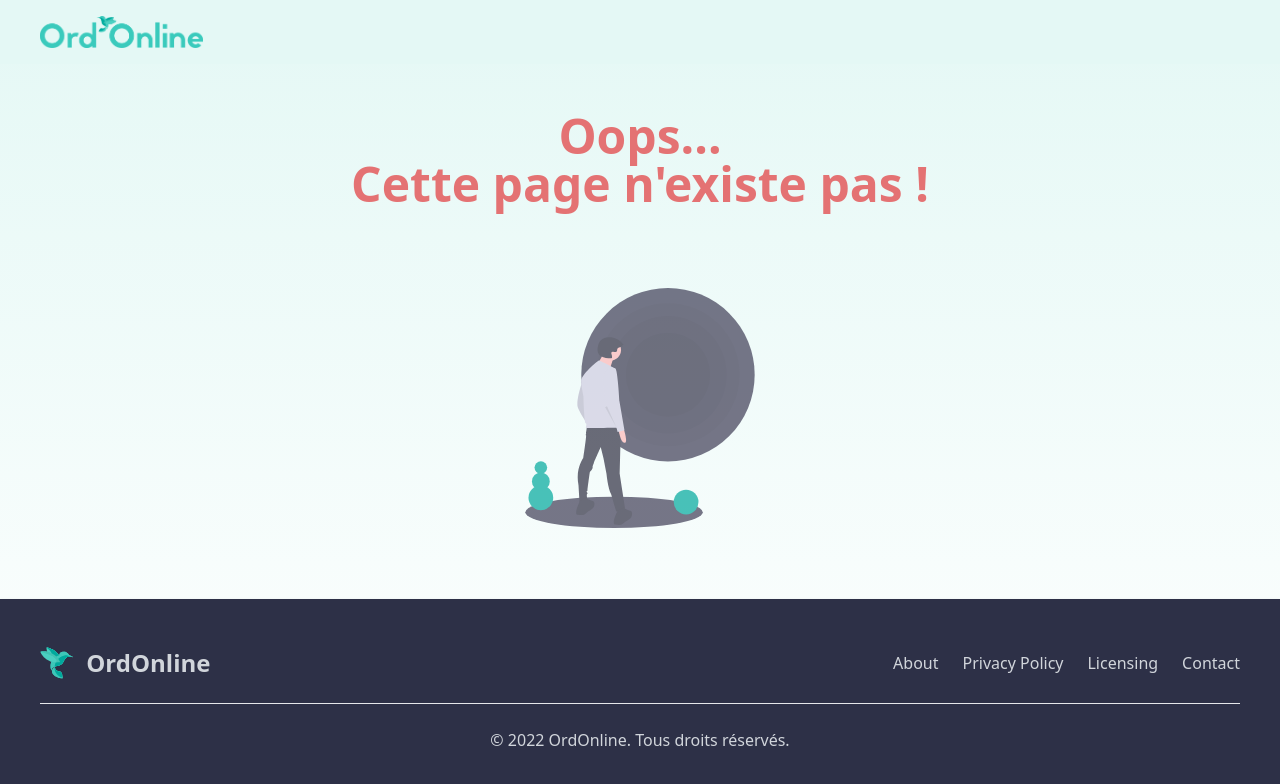
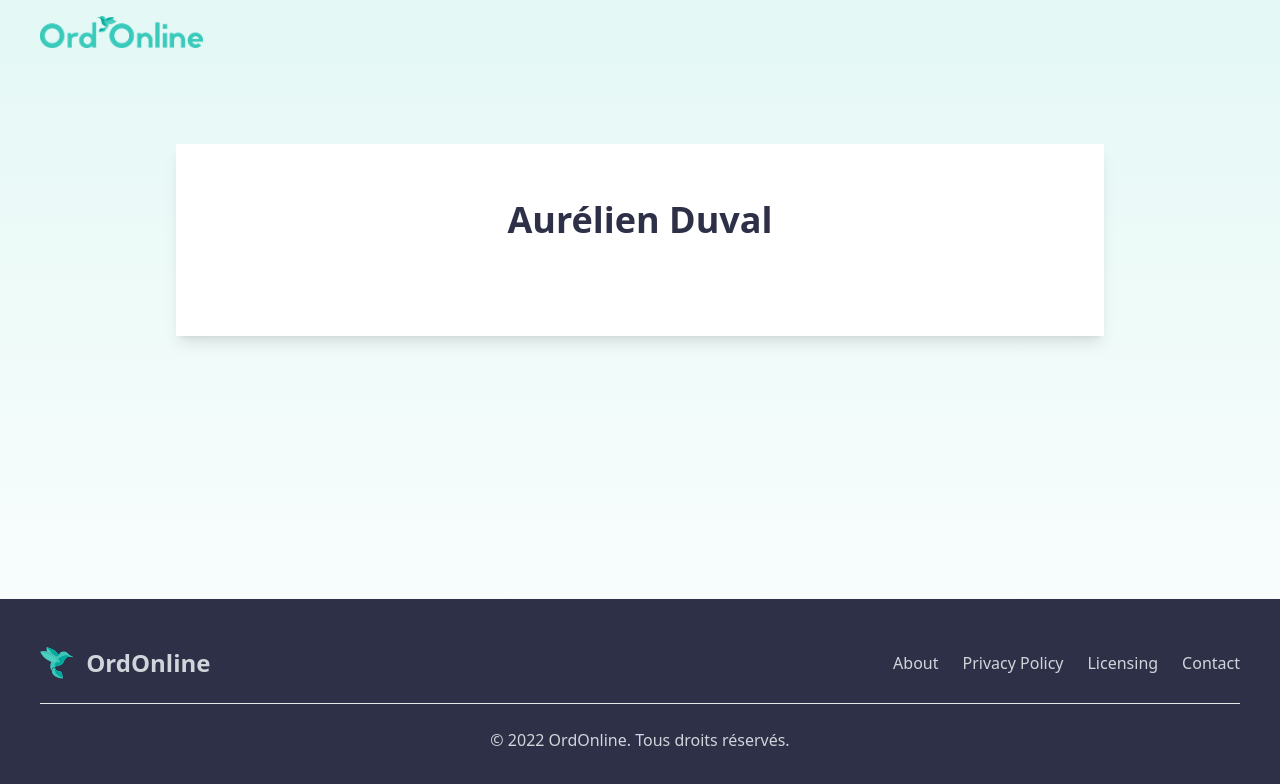
Before and after one commit to AurelDP/OrdOnline, a Vue app in the folder client/: page /infoPatient in a window 1280 px wide. Shown: the top 784 px of the page. Built offline with nearby package versions, Linux system fonts and the light colour scheme.

Commit message:
[Add] infoPatient page

```diff
--- /dev/null
+++ b/client/src/components/infoPatient/InfoPatient.vue
@@ -0,0 +1,20 @@
+<template>
+ <WhiteBoard
+  :title="'Aurélien Duval'"
+ >
+
+ </WhiteBoard>
+</template>
+
+<script>
+import WhiteBoard from "@/components/globalComponents/WhiteBoard";
+
+export default {
+  name: "InfoPatient.vue",
+  components: {WhiteBoard}
+}
+</script>
+
+<style scoped>
+
+</style>
--- a/client/src/router/index.js
+++ b/client/src/router/index.js
@@ -5,6 +5,7 @@ import Error404 from '../views/ErrorView.vue'
 import SelectRoleView from "@/views/SelectRoleView";
 import RegisterView from "../views/RegisterView";
 import PrescriptionView from "@/views/PrescriptionView";
+import InfoPatientView from "@/views/InfoPatientView";
 
 const routes = [
   {path: '/', name: 'home', component: HomeView},
@@ -12,6 +13,7 @@ const routes = [
   {path: '/signUp', name: 'role', component: SelectRoleView},
   {path: '/register', name: 'register', component: RegisterView},
   {path: '/prescription', name: 'prescription', component: PrescriptionView},
+  {path: '/infoPatient', name: 'infoPatient', component: InfoPatientView},
   {path: "/:catchAll(.*)*", component: Error404},
 ]
 
--- /dev/null
+++ b/client/src/views/InfoPatientView.vue
@@ -0,0 +1,25 @@
+<template>
+ <AdaptFooterBackground :backgroundGradient="true">
+   <Navbar/>
+   <InfoPatient/>
+ </AdaptFooterBackground>
+</template>
+
+<script>
+import InfoPatient from '@/components/infoPatient/InfoPatient.vue'
+import Navbar from '@/components/globalComponents/Navbar.vue'
+import AdaptFooterBackground from '@/components/globalComponents/AdaptFooterBackground.vue'
+
+export default {
+  name: "InfoPatientView",
+  components: {
+    InfoPatient,
+    Navbar,
+    AdaptFooterBackground
+  }
+}
+</script>
+
+<style scoped>
+
+</style>
```
